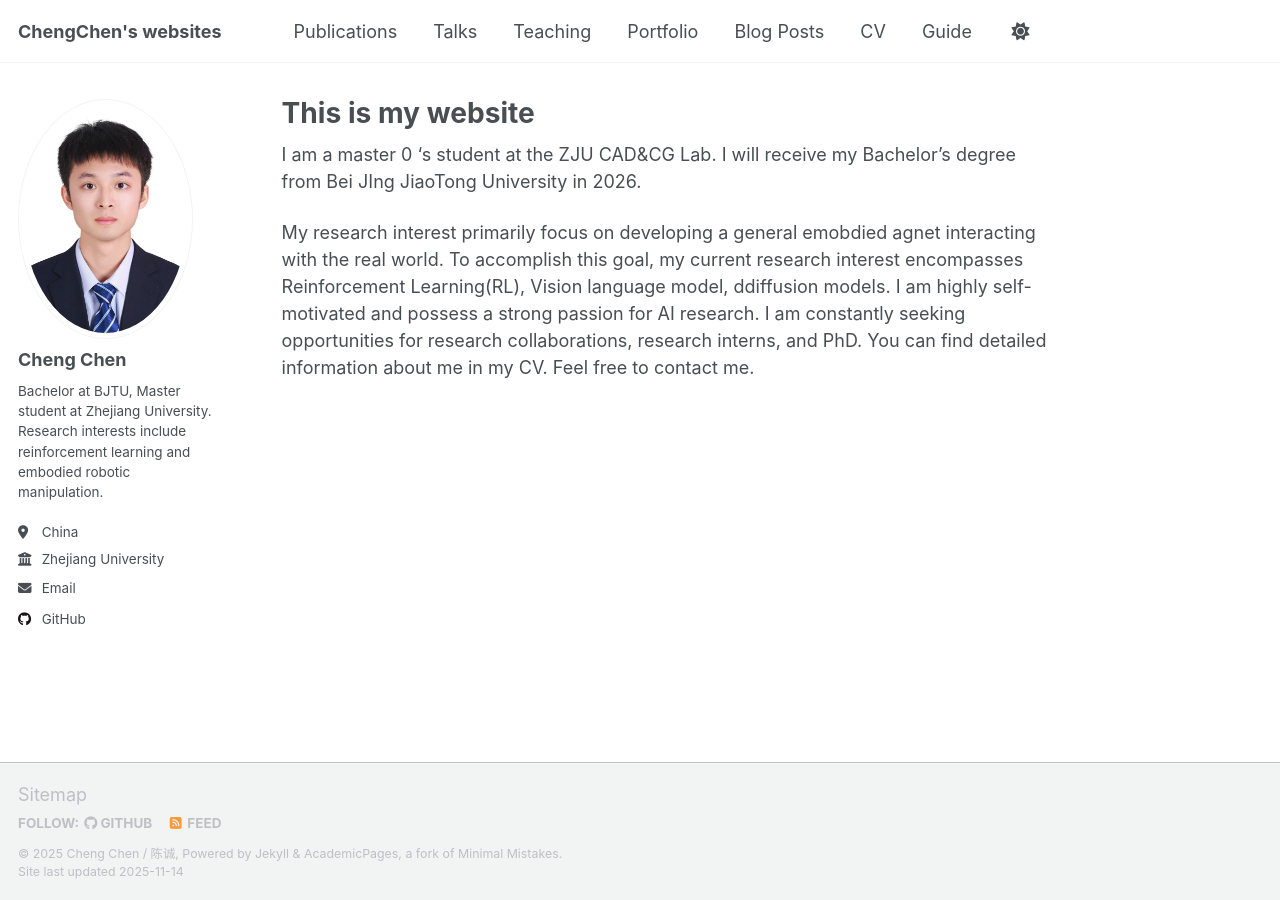
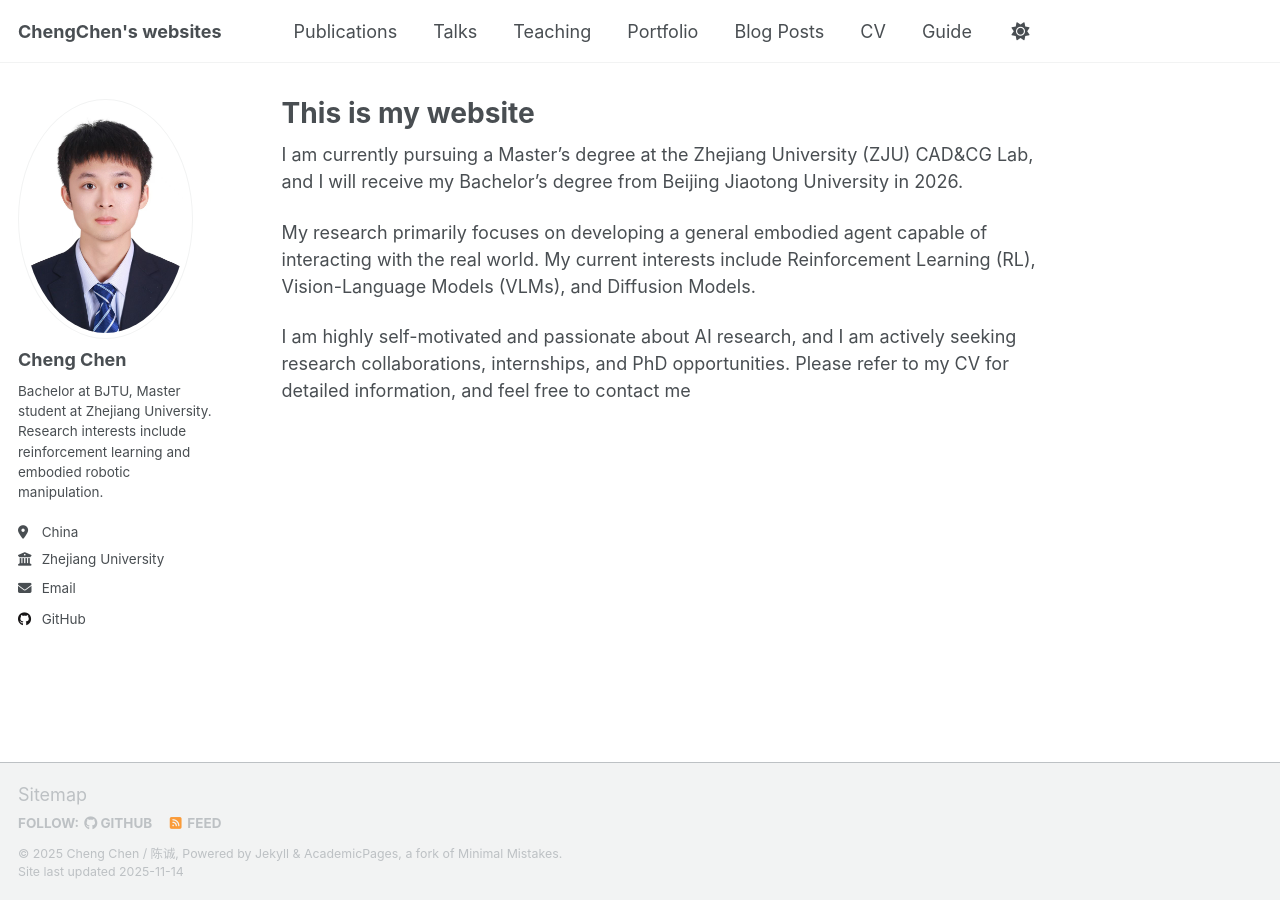
Before and after one commit to chengchen4/chengchen4.github.io, a Jekyll site: the page built from _pages/about.md, in a window 1280 px wide. Built offline with Jekyll 4.4.1, drawn with Linux system fonts in a browser that asks for light colours; a script that is not in the unit is left out.

Commit message:
change the figure

```diff
--- a/_pages/about.md
+++ b/_pages/about.md
@@ -7,9 +7,11 @@ redirect_from:
   - /about.html
 ---
 
-I am a master 0 's student at the ZJU CAD&CG Lab. I will receive my Bachelor's degree from Bei JIng JiaoTong University in 2026.
+I am currently pursuing a Master's degree at the Zhejiang University (ZJU) CAD&CG Lab, and I will receive my Bachelor's degree from Beijing Jiaotong University in 2026.
 
-My research interest primarily focus on developing a general emobdied agnet interacting with the real world. To accomplish this goal, my current research interest encompasses Reinforcement Learning(RL), Vision language model, ddiffusion models. I am highly self-motivated and possess a strong passion for AI research. I am constantly seeking opportunities for research collaborations, research interns, and PhD. You can find detailed information about me in my CV. Feel free to contact me.
+My research primarily focuses on developing a general embodied agent capable of interacting with the real world. My current interests include Reinforcement Learning (RL), Vision-Language Models (VLMs), and Diffusion Models.
+
+I am highly self-motivated and passionate about AI research, and I am actively seeking research collaborations, internships, and PhD opportunities. Please refer to my CV for detailed information, and feel free to contact me
 
 <!-- This is the front page of a website that is powered by the [Academic Pages template](https://github.com/academicpages/academicpages.github.io) and hosted on GitHub pages. [GitHub pages](https://pages.github.com) is a free service in which websites are built and hosted from code and data stored in a GitHub repository, automatically updating when a new commit is made to the repository. This template was forked from the [Minimal Mistakes Jekyll Theme](https://mmistakes.github.io/minimal-mistakes/) created by Michael Rose, and then extended to support the kinds of content that academics have: publications, talks, teaching, a portfolio, blog posts, and a dynamically-generated CV. Incidentally, these same features make it a great template for anyone that needs to show off a professional template!
 
```
Also changed, not shown: images/profile.jpg (renamed from images/profile..jpg), 1 other file.
